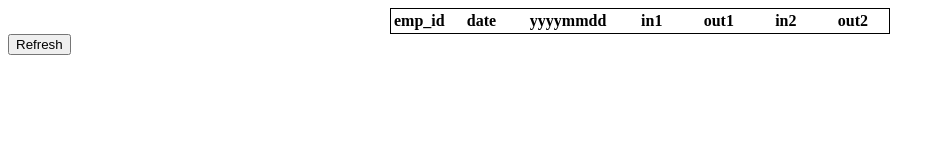
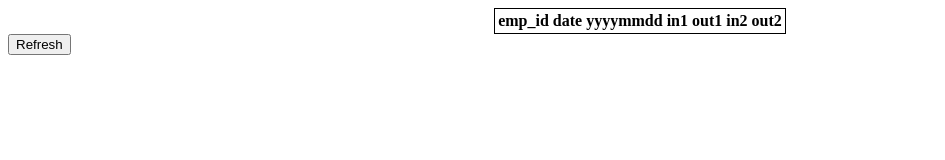
Before and after one commit to thatmichaelpark/timesheet, a website: page public/list.html at #/reports in a window 1280 px wide. Shown: the whole page, without its empty margins (0-945 px from the left). Drawn offline with Linux system fonts and the light colour scheme; no server answers.

Commit message:
small changes

```diff
--- a/public/list.html
+++ b/public/list.html
@@ -13,12 +13,12 @@
 			<thead>
 				<tr>
 					<th ng-click="sortBy('emp_id')">emp_id</th>
-					<th class="date" ng-click="sortBy('date')">date</th>
-					<th class="time">yyyymmdd</th>
-					<th class="time">in1</th>
-					<th class="time">out1</th>
-					<th class="time">in2</th>
-					<th class="time">out2</th>
+					<th ng-click="sortBy('date')">date</th>
+					<th>yyyymmdd</th>
+					<th>in1</th>
+					<th>out1</th>
+					<th>in2</th>
+					<th>out2</th>
 				</tr>
 			</thead>
 			<tbody>
--- a/public/timeclock.css
+++ b/public/timeclock.css
@@ -44,8 +44,11 @@ div {
 
 table {
 	margin: auto;
+	border: solid black 1px;
+}
+
+table.small {
 	width: 500px;
-	border: solid black 1px;
 }
 
 table .day {
@@ -60,6 +63,10 @@ table .longdate {
 	width: 25em;
 }
 
+table .xlongdate {
+	width: 125em;
+}
+
 table .time {
 	width: 10em;
 }
```
Also changed, not shown: public/edit.html (+2 -2 lines), public/employeecard.html (+1 -1 lines), public/reports.html (+2 -2 lines), routes/employees.js (+5 -8 lines), routes/times.js (+3 -7 lines).
